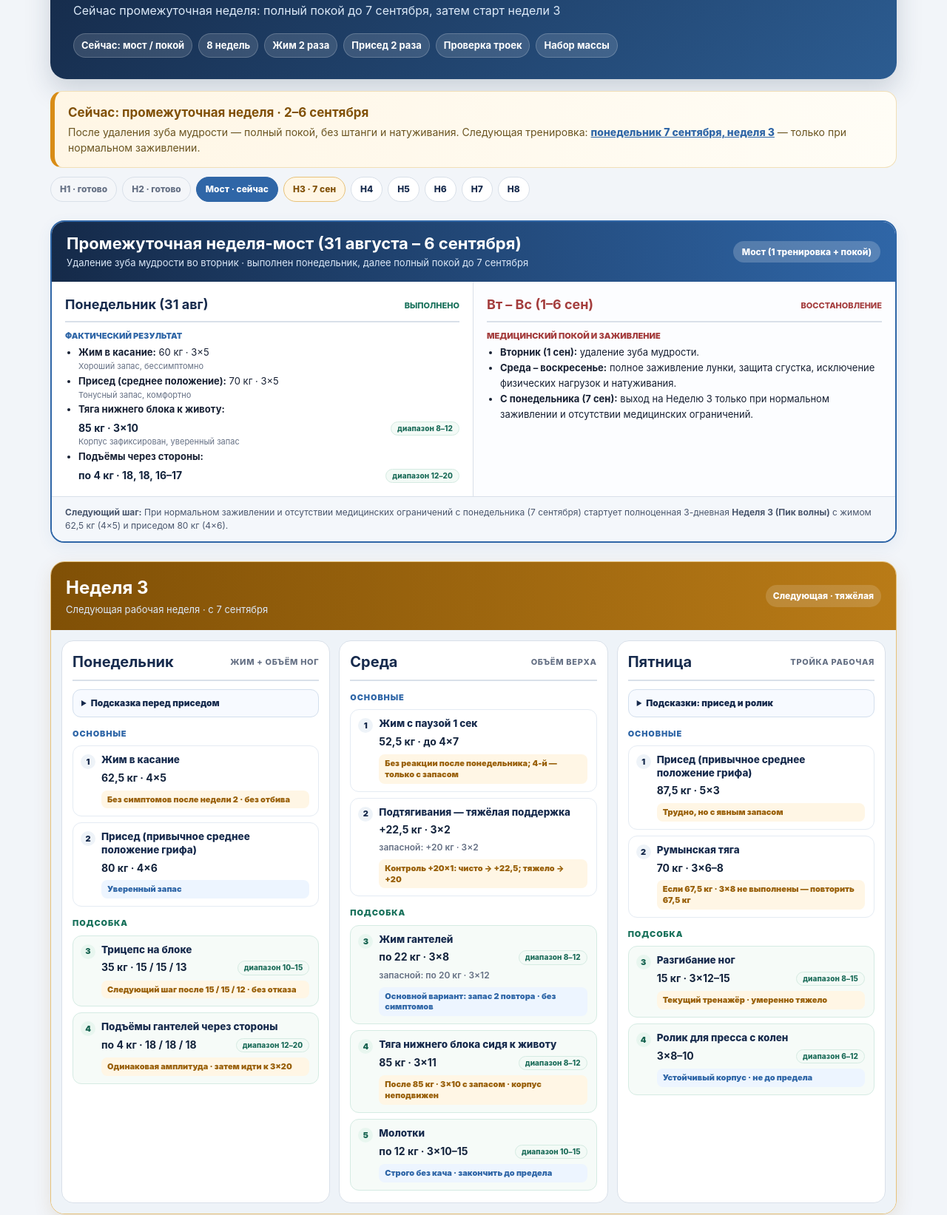
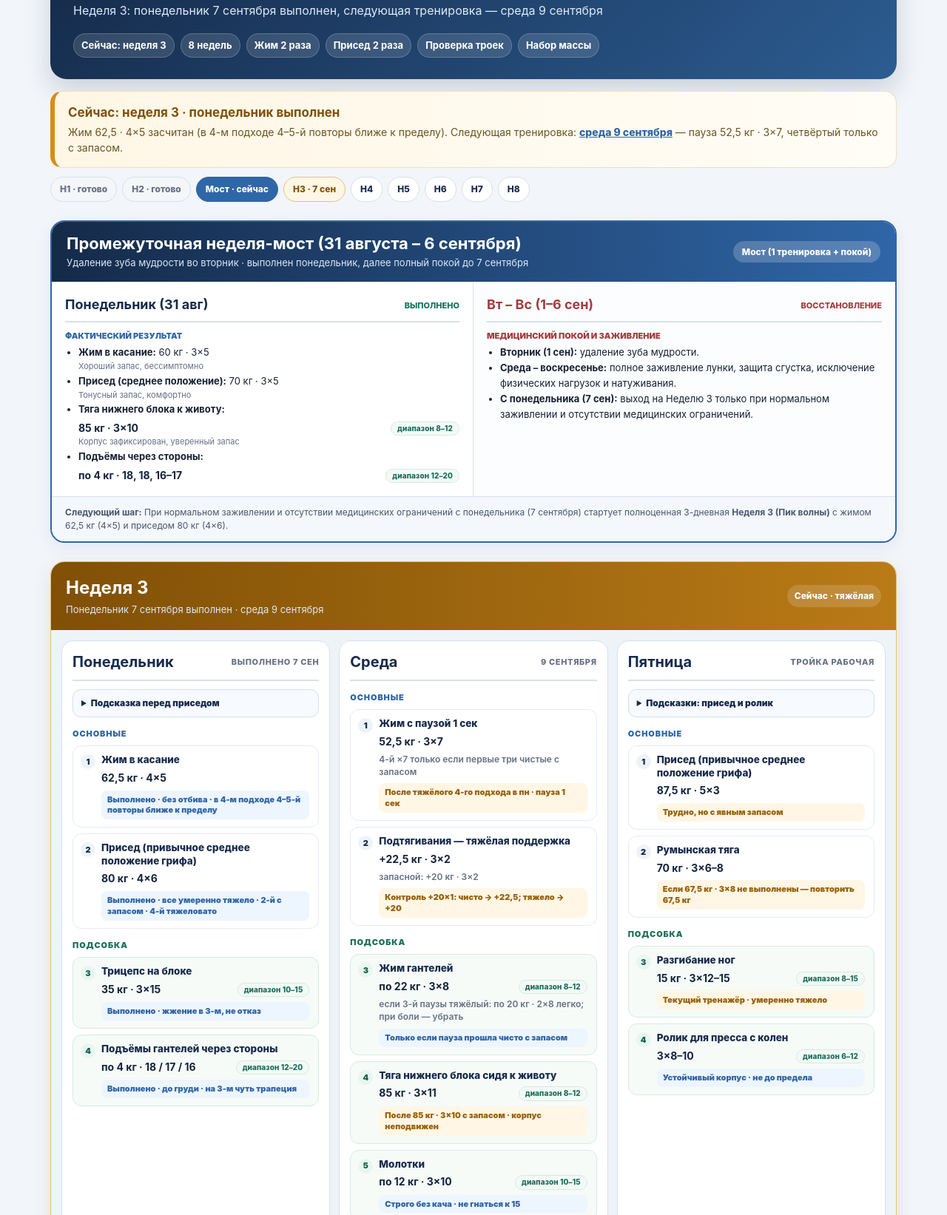
Before and after one commit to Aistben/PRogramlift, a plain HTML site: page 01_Программа_8_недель.html in a window 1280 px wide. Shown: the part 96-1739 px from the top of the page at 74% size. Drawn offline with Linux system fonts and the light colour scheme.

Commit message:
Log week 3 Monday and tighten Wednesday pause bench
Record 62.5 kg 4x5 touch-and-go, 80 kg squat 4x6, triceps 3x15, and laterals 18/17/16. Set Wednesday pause bench to 52.5 kg 3x7 with a fourth set only if reserve remains.

Co-authored-by: arena-agent <297053741+arena-agent@users.noreply.github.com>

```diff
--- a/01_Программа_8_недель.html
+++ b/01_Программа_8_недель.html
@@ -113,13 +113,13 @@ ol.plan .mode{display:block;width:auto;max-width:100%;box-sizing:border-box;marg
 <div class="page">
 <header class="hero">
   <h1>8 недель: нагрузка, интенсивность и план</h1>
-  <p>Сейчас промежуточная неделя: полный покой до 7 сентября, затем старт недели 3</p>
-  <div class="tags"><span class="tag">Сейчас: мост / покой</span><span class="tag">8 недель</span><span class="tag">Жим 2 раза</span><span class="tag">Присед 2 раза</span><span class="tag">Проверка троек</span><span class="tag">Набор массы</span></div>
+  <p>Неделя 3: понедельник 7 сентября выполнен, следующая тренировка — среда 9 сентября</p>
+  <div class="tags"><span class="tag">Сейчас: неделя 3</span><span class="tag">8 недель</span><span class="tag">Жим 2 раза</span><span class="tag">Присед 2 раза</span><span class="tag">Проверка троек</span><span class="tag">Набор массы</span></div>
 </header>
 
 <div class="now-banner" id="now">
-  <b>Сейчас: промежуточная неделя · 2–6 сентября</b>
-  <p>После удаления зуба мудрости — полный покой, без штанги и натуживания. Следующая тренировка: <a href="#week-3">понедельник 7 сентября, неделя 3</a> — только при нормальном заживлении.</p>
+  <b>Сейчас: неделя 3 · понедельник выполнен</b>
+  <p>Жим 62,5 · 4×5 засчитан (в 4-м подходе 4–5-й повторы ближе к пределу). Следующая тренировка: <a href="#week-3">среда 9 сентября</a> — пауза 52,5 кг · 3×7, четвёртый только с запасом.</p>
 </div>
 <nav class="week-nav" aria-label="Недели программы">
   <a href="#week-1" class="done">Н1 · готово</a>
@@ -172,16 +172,16 @@ ol.plan .mode{display:block;width:auto;max-width:100%;box-sizing:border-box;marg
   </div>
 </div>
 <section class="week peak next-week" id="week-3">
-  <div class="week-head"><div><h2>Неделя 3</h2><p>Следующая рабочая неделя · с 7 сентября</p></div><span class="phase">Следующая · тяжёлая</span></div>
+  <div class="week-head"><div><h2>Неделя 3</h2><p>Понедельник 7 сентября выполнен · среда 9 сентября</p></div><span class="phase">Сейчас · тяжёлая</span></div>
   <div class="days">
-    <article class="day"><div class="day-title"><h3>Понедельник</h3><span>Жим + объём ног</span></div>
+    <article class="day"><div class="day-title"><h3>Понедельник</h3><span>Выполнено 7 сен</span></div>
       <details class="session-check"><summary>Подсказка перед приседом</summary><ul><li>Одновременно направить оба колена по линии носков — не раскрывать одну сторону раньше другой.</li></ul></details>
-      <div class="block-title">Основные</div><ol class="plan"><li><b>Жим в касание</b><span class="loadline"><span class="ex-assign">62,5 кг · 4×5</span></span><span class="mode mode-hard">Без симптомов после недели 2 · без отбива</span></li><li><b>Присед (привычное среднее положение грифа)</b><span class="loadline"><span class="ex-assign">80 кг · 4×6</span></span><span class="mode mode-moderate">Уверенный запас</span></li></ol>
-      <div class="block-title assist">Подсобка</div><ol class="plan" start="3"><li><b>Трицепс на блоке</b><span class="loadline"><span class="ex-assign">35 кг · 15 / 15 / 13</span><span class="reprange" title="Минимум 10, максимум 15. Вес — только после чистых подходов на 15 с запасом">диапазон 10–15</span></span><span class="mode mode-hard">Следующий шаг после 15 / 15 / 12 · без отказа</span></li><li><b>Подъёмы гантелей через стороны</b><span class="loadline"><span class="ex-assign">по 4 кг · 18 / 18 / 18</span><span class="reprange" title="Минимум 12, максимум 20. Стоп, если амплитуда падает или плечи поднимаются">диапазон 12–20</span></span><span class="mode mode-hard">Одинаковая амплитуда · затем идти к 3×20</span></li></ol>
+      <div class="block-title">Основные</div><ol class="plan"><li><b>Жим в касание</b><span class="loadline"><span class="ex-assign">62,5 кг · 4×5</span></span><span class="mode mode-moderate">Выполнено · без отбива · в 4-м подходе 4–5-й повторы ближе к пределу</span></li><li><b>Присед (привычное среднее положение грифа)</b><span class="loadline"><span class="ex-assign">80 кг · 4×6</span></span><span class="mode mode-moderate">Выполнено · все умеренно тяжело · 2-й с запасом · 4-й тяжеловато</span></li></ol>
+      <div class="block-title assist">Подсобка</div><ol class="plan" start="3"><li><b>Трицепс на блоке</b><span class="loadline"><span class="ex-assign">35 кг · 3×15</span><span class="reprange" title="Минимум 10, максимум 15. Вес — только после чистых подходов на 15 с запасом">диапазон 10–15</span></span><span class="mode mode-moderate">Выполнено · жжение в 3-м, не отказ</span></li><li><b>Подъёмы гантелей через стороны</b><span class="loadline"><span class="ex-assign">по 4 кг · 18 / 17 / 16</span><span class="reprange" title="Минимум 12, максимум 20. Стоп, если амплитуда падает или плечи поднимаются">диапазон 12–20</span></span><span class="mode mode-moderate">Выполнено · до груди · на 3-м чуть трапеция</span></li></ol>
     </article>
-    <article class="day"><div class="day-title"><h3>Среда</h3><span>Объём верха</span></div>
-      <div class="block-title">Основные</div><ol class="plan"><li><b>Жим с паузой 1 сек</b><span class="loadline"><span class="ex-assign">52,5 кг · до 4×7</span></span><span class="mode mode-hard">Без реакции после понедельника; 4-й — только с запасом</span></li><li><b>Подтягивания — тяжёлая поддержка</b><span class="loadline"><span class="ex-assign">+22,5 кг · 3×2</span><span class="ex-alt">запасной: +20 кг · 3×2</span></span><span class="mode mode-hard">Контроль +20×1: чисто → +22,5; тяжело → +20</span></li></ol>
-      <div class="block-title assist">Подсобка</div><ol class="plan" start="3"><li><b>Жим гантелей</b><span class="loadline"><span class="ex-assign">по 22 кг · 3×8</span><span class="reprange" title="Минимум 8, максимум 12. Тяжёлые подходы на 6 повторов не использовать">диапазон 8–12</span><span class="ex-alt">запасной: по 20 кг · 3×12</span></span><span class="mode mode-moderate">Основной вариант: запас 2 повтора · без симптомов</span></li><li><b>Тяга нижнего блока сидя к животу</b><span class="loadline"><span class="ex-assign">85 кг · 3×11</span><span class="reprange" title="Минимум 8, максимум 12. При 85 кг: 10 → 11 → 12, затем вес">диапазон 8–12</span></span><span class="mode mode-hard">После 85 кг · 3×10 с запасом · корпус неподвижен</span></li><li><b>Молотки</b><span class="loadline"><span class="ex-assign">по 12 кг · 3×10–15</span><span class="reprange" title="Минимум 10, максимум 15 при 12 кг. После чистых 3×15 — 14 кг около 8 повторов">диапазон 10–15</span></span><span class="mode mode-moderate">Строго без кача · закончить до предела</span></li></ol>
+    <article class="day"><div class="day-title"><h3>Среда</h3><span>9 сентября</span></div>
+      <div class="block-title">Основные</div><ol class="plan"><li><b>Жим с паузой 1 сек</b><span class="loadline"><span class="ex-assign">52,5 кг · 3×7</span><span class="ex-alt">4-й ×7 только если первые три чистые с запасом</span></span><span class="mode mode-hard">После тяжёлого 4-го подхода в пн · пауза 1 сек</span></li><li><b>Подтягивания — тяжёлая поддержка</b><span class="loadline"><span class="ex-assign">+22,5 кг · 3×2</span><span class="ex-alt">запасной: +20 кг · 3×2</span></span><span class="mode mode-hard">Контроль +20×1: чисто → +22,5; тяжело → +20</span></li></ol>
+      <div class="block-title assist">Подсобка</div><ol class="plan" start="3"><li><b>Жим гантелей</b><span class="loadline"><span class="ex-assign">по 22 кг · 3×8</span><span class="reprange" title="Минимум 8, максимум 12. Тяжёлые подходы на 6 повторов не использовать">диапазон 8–12</span><span class="ex-alt">если 3-й паузы тяжёлый: по 20 кг · 2×8 легко; при боли — убрать</span></span><span class="mode mode-moderate">Только если пауза прошла чисто с запасом</span></li><li><b>Тяга нижнего блока сидя к животу</b><span class="loadline"><span class="ex-assign">85 кг · 3×11</span><span class="reprange" title="Минимум 8, максимум 12. При 85 кг: 10 → 11 → 12, затем вес">диапазон 8–12</span></span><span class="mode mode-hard">После 85 кг · 3×10 с запасом · корпус неподвижен</span></li><li><b>Молотки</b><span class="loadline"><span class="ex-assign">по 12 кг · 3×10</span><span class="reprange" title="Минимум 10, максимум 15 при 12 кг. После чистых 3×15 — 14 кг около 8 повторов">диапазон 10–15</span></span><span class="mode mode-moderate">Строго без кача · не гнаться к 15</span></li></ol>
     </article>
     <article class="day"><div class="day-title"><h3>Пятница</h3><span>Тройка рабочая</span></div>
       <details class="session-check"><summary>Подсказки: присед и ролик</summary><ul><li>Одновременно направить оба колена по линии носков — не раскрывать одну сторону раньше другой.</li><li>Перед роликом — лёгкая разминка плеч и бицепса.</li></ul></details>
@@ -510,7 +510,7 @@ ol.plan .mode{display:block;width:auto;max-width:100%;box-sizing:border-box;marg
     <tbody>
       <tr><td class="wk">1</td><td><span class="cell-main">62,5 · 4×6 выполнено</span></td><td><span class="cell-main">70 · 3×5</span></td><td><span class="cell-main">50 · 4×8 выполнено</span></td><td><span class="cell-main">+20 · 2×3 → +15 · 2×3</span></td><td><span class="cell-main">77,5 · 4×5 выполнено</span></td><td><span class="cell-main">65 · 3×8 выполнено</span></td></tr>
       <tr><td class="wk">2</td><td><span class="cell-main">60 · 3×6 выполнено</span><span class="cell-sub">без боли</span></td><td><span class="cell-main">75 · 4×6 выполнено</span></td><td><span class="cell-main">50 · 3×8 выполнено</span><span class="cell-sub">без боли, зап. 0–1</span></td><td><span class="cell-main">+15 · 4/4/3 выполнено</span></td><td><span class="cell-main">82,5 · 4×4 выполнено</span><span class="cell-sub">хорошая скорость</span></td><td><span class="cell-main">67,5 · 3×7 выполнено</span></td></tr>
-      <tr><td class="wk">3</td><td><span class="cell-main">62,5 · 4×5</span></td><td><span class="cell-main">80 · 4×6</span></td><td><span class="cell-main">52,5 · до 4×7</span></td><td><span class="cell-main">+20–22,5 · 3×2</span><span class="cell-sub">тяжёлая поддержка</span></td><td><span class="cell-main">87,5 · 5×3</span></td><td><span class="cell-main">67,5–70 · 3×6–8</span></td></tr>
+      <tr><td class="wk">3</td><td><span class="cell-main">62,5 · 4×5 выполнено</span><span class="cell-sub">4-й подход к пределу на 4–5</span></td><td><span class="cell-main">80 · 4×6 выполнено</span></td><td><span class="cell-main">52,5 · 3×7</span><span class="cell-sub">4-й только с запасом</span></td><td><span class="cell-main">+20–22,5 · 3×2</span><span class="cell-sub">тяжёлая поддержка</span></td><td><span class="cell-main">87,5 · 5×3</span></td><td><span class="cell-main">67,5–70 · 3×6–8</span></td></tr>
       <tr class="row-deload"><td class="wk">4</td><td><span class="cell-main">55 · 3×5</span><span class="cell-sub">разгрузка</span></td><td><span class="cell-main">65 · 3×5</span></td><td><span class="cell-main">45 · 3×6</span></td><td><span class="cell-main">Свой вес · 2×6</span></td><td><span class="cell-main">70 · 3×3</span></td><td><span class="cell-main">55 · 2×6–8</span></td></tr>
       <tr><td class="wk">5</td><td><span class="cell-main">67,5 · 4×5</span></td><td><span class="cell-main">80 · 4×6</span></td><td><span class="cell-main">55 · 4×7</span></td><td><span class="cell-main">+22,5 · 3×3</span></td><td><span class="cell-main">87,5 · 4×4</span></td><td><span class="cell-main">70 · 3×6–8</span></td></tr>
       <tr><td class="wk">6</td><td><span class="cell-main">70 · 4×4</span></td><td><span class="cell-main">82,5 · 4×5</span></td><td><span class="cell-main">57,5 · 4×6</span></td><td><span class="cell-main">+22,5 · 3×3</span></td><td><span class="cell-main">92,5 · 4×3</span></td><td><span class="cell-main">72,5 · 3×6–8</span></td></tr>
```
Also changed, not shown: 1 other file.
